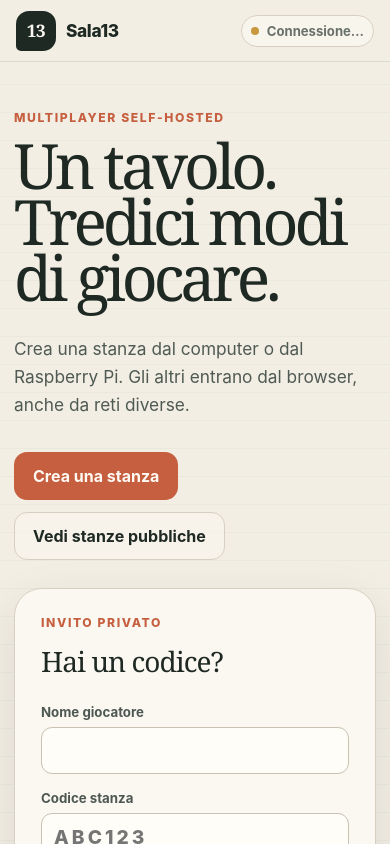
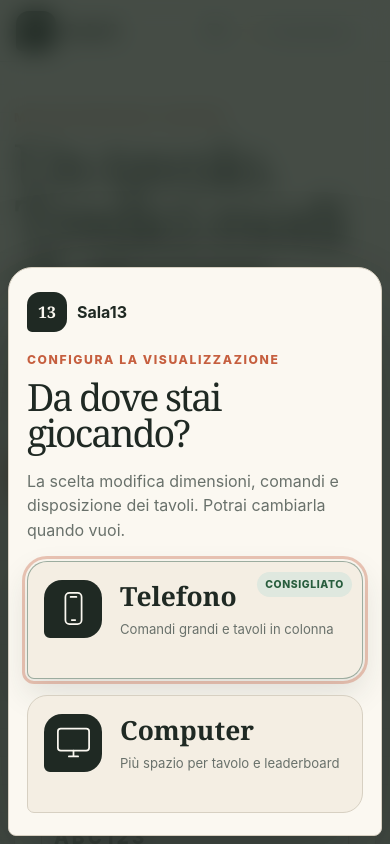
Before and after one commit to Bange263/sala13, a website: page apps/web/public/index.html in a window 390 px wide. Shown: the top 844 px of the page. Drawn offline with nearby package versions, Linux system fonts and the light colour scheme; files whose address does not match are found by name.

Commit message:
fix: support LAN browsers and device layouts

```diff
--- a/apps/server/package.json
+++ b/apps/server/package.json
@@ -1,6 +1,6 @@
 {
   "name": "@sala13/server",
-  "version": "0.3.1",
+  "version": "0.3.2",
   "private": true,
   "type": "module",
   "scripts": {
--- a/apps/server/src/create-application.js
+++ b/apps/server/src/create-application.js
@@ -56,7 +56,7 @@ export function createApplication(config = defaultConfig) {
     response.json({
       ok: true,
       service: "sala13",
-      version: "0.3.1",
+      version: "0.3.2",
       uptimeSeconds: Math.floor(process.uptime()),
       rooms: roomManager.rooms.size,
       clients: io.engine.clientsCount
--- a/apps/web/package.json
+++ b/apps/web/package.json
@@ -1,6 +1,6 @@
 {
   "name": "@sala13/web",
-  "version": "0.3.1",
+  "version": "0.3.2",
   "private": true,
   "type": "module"
 }
--- /dev/null
+++ b/apps/web/public/device-mode.css
@@ -0,0 +1,342 @@
+html[data-device-selecting="true"] {
+  overflow: hidden;
+}
+
+.device-gate {
+  position: fixed;
+  z-index: 1000;
+  inset: 0;
+  display: grid;
+  overflow-y: auto;
+  padding: max(18px, env(safe-area-inset-top)) max(18px, env(safe-area-inset-right)) max(18px, env(safe-area-inset-bottom)) max(18px, env(safe-area-inset-left));
+  place-items: center;
+  background: rgb(31 41 35 / 82%);
+  backdrop-filter: blur(12px);
+}
+
+.device-gate-card {
+  display: grid;
+  width: min(760px, 100%);
+  gap: 28px;
+  padding: clamp(24px, 5vw, 48px);
+  border: 1px solid #d7d0c2;
+  border-radius: 28px 28px 28px 9px;
+  background: #fbf8f1;
+  box-shadow: 0 34px 100px rgb(10 15 12 / 35%);
+}
+
+.device-gate-brand {
+  display: flex;
+  gap: 10px;
+  align-items: center;
+  font-size: 1rem;
+}
+
+.device-gate-brand span {
+  display: grid;
+  width: 40px;
+  height: 40px;
+  place-items: center;
+  border-radius: 13px 13px 13px 5px;
+  background: var(--ink);
+  color: var(--paper-raised);
+  font-family: Georgia, serif;
+  font-weight: 800;
+}
+
+.device-gate-card h1 {
+  margin: 0;
+  font-family: Georgia, "Times New Roman", serif;
+  font-size: clamp(2.35rem, 7vw, 4.8rem);
+  font-weight: 500;
+  letter-spacing: -0.055em;
+  line-height: 0.95;
+}
+
+.device-gate-copy {
+  max-width: 620px;
+  margin: 18px 0 0;
+  color: var(--muted);
+  font-size: 1rem;
+  line-height: 1.55;
+}
+
+.device-choice-grid {
+  display: grid;
+  grid-template-columns: repeat(2, minmax(0, 1fr));
+  gap: 14px;
+}
+
+.device-choice {
+  position: relative;
+  display: grid;
+  min-height: 210px;
+  gap: 14px;
+  align-content: start;
+  padding: 22px;
+  border: 1px solid var(--line);
+  border-radius: 20px 20px 20px 7px;
+  background: #f4eee3;
+  color: var(--ink);
+  cursor: pointer;
+  text-align: left;
+  transition: border-color 150ms ease, box-shadow 150ms ease, transform 150ms ease;
+}
+
+.device-choice:hover,
+.device-choice:focus-visible {
+  border-color: var(--green);
+  box-shadow: 0 14px 32px rgb(35 52 43 / 13%);
+  transform: translateY(-2px);
+}
+
+.device-choice[data-recommended="true"] {
+  border-color: rgb(49 92 77 / 45%);
+}
+
+.device-choice-icon {
+  display: grid;
+  width: 68px;
+  height: 68px;
+  place-items: center;
+  border-radius: 18px 18px 18px 6px;
+  background: var(--ink);
+  color: var(--paper-raised);
+}
+
+.device-choice-icon svg {
+  width: 43px;
+  fill: none;
+  stroke: currentColor;
+  stroke-linecap: round;
+  stroke-linejoin: round;
+  stroke-width: 3;
+}
+
+.device-choice-text {
+  display: grid;
+  gap: 6px;
+}
+
+.device-choice-text strong {
+  font-family: Georgia, serif;
+  font-size: 1.65rem;
+  font-weight: 600;
+}
+
+.device-choice-text small {
+  color: var(--muted);
+  font-size: 0.82rem;
+  line-height: 1.45;
+}
+
+.device-choice-status {
+  position: absolute;
+  top: 14px;
+  right: 14px;
+  padding: 6px 8px;
+  border-radius: 999px;
+  background: #dfe8df;
+  color: #285d3d;
+  font-size: 0.65rem;
+  font-weight: 850;
+  letter-spacing: 0.06em;
+  text-transform: uppercase;
+}
+
+.header-actions,
+.device-mode-switch {
+  display: flex;
+  gap: 9px;
+  align-items: center;
+}
+
+.device-mode-switch {
+  min-height: 38px;
+  padding: 7px 11px;
+  border: 1px solid var(--line);
+  border-radius: 999px;
+  background: rgb(251 248 241 / 70%);
+  color: var(--ink);
+  cursor: pointer;
+  font-size: 0.76rem;
+  font-weight: 750;
+}
+
+.device-mode-switch svg {
+  width: 19px;
+  height: 19px;
+  fill: none;
+  stroke: currentColor;
+  stroke-linecap: round;
+  stroke-linejoin: round;
+  stroke-width: 1.8;
+}
+
+html[data-device-mode="mobile"] .site-header {
+  min-height: 62px;
+  padding: 9px max(12px, env(safe-area-inset-right)) 9px max(12px, env(safe-area-inset-left));
+}
+
+html[data-device-mode="mobile"] .view,
+html[data-device-mode="mobile"] .room-view {
+  width: min(100% - 20px, 760px);
+}
+
+html[data-device-mode="mobile"] .home-view,
+html[data-device-mode="mobile"] .room-layout,
+html[data-device-mode="mobile"] .game-v2-layout,
+html[data-device-mode="mobile"] .naval-grids {
+  grid-template-columns: 1fr;
+}
+
+html[data-device-mode="mobile"] .home-view {
+  gap: 28px;
+  padding: 42px 0 64px;
+}
+
+html[data-device-mode="mobile"] .hero h1 {
+  font-size: clamp(3.1rem, 16vw, 5.2rem);
+}
+
+html[data-device-mode="mobile"] .game-grid {
+  grid-template-columns: 1fr;
+}
+
+html[data-device-mode="mobile"] .section-heading-row,
+html[data-device-mode="mobile"] .room-topbar,
+html[data-device-mode="mobile"] .game-v2-header {
+  align-items: stretch;
+  flex-direction: column;
+}
+
+html[data-device-mode="mobile"] .catalog-note {
+  text-align: left;
+}
+
+html[data-device-mode="mobile"] .room-code-card,
+html[data-device-mode="mobile"] .table-action-bar > .button,
+html[data-device-mode="mobile"] .table-action-bar > input,
+html[data-device-mode="mobile"] .table-action-bar > select {
+  width: 100%;
+}
+
+html[data-device-mode="mobile"] .players-panel {
+  position: static;
+  order: 2;
+}
+
+html[data-device-mode="mobile"] .game-leaderboard {
+  border-top: 1px solid var(--line);
+  border-left: 0;
+}
+
+html[data-device-mode="mobile"] .leaderboard-list {
+  grid-template-columns: 1fr;
+}
+
+html[data-device-mode="mobile"] .game-stage {
+  min-height: 420px;
+}
+
+html[data-device-mode="mobile"] .button {
+  min-height: 52px;
+}
+
+html[data-device-mode="mobile"] .blackjack-seats,
+html[data-device-mode="mobile"] .poker-seat-ring,
+html[data-device-mode="mobile"] .category-sheet,
+html[data-device-mode="mobile"] .hangman-puzzle {
+  grid-template-columns: 1fr;
+}
+
+html[data-device-mode="mobile"] .game-table-surface {
+  gap: 14px;
+  padding: 14px;
+}
+
+html[data-device-mode="mobile"] .table-card.size-small { width: 48px; }
+html[data-device-mode="mobile"] .table-card.size-normal { width: 66px; }
+html[data-device-mode="mobile"] .table-card.size-large { width: 78px; }
+
+html[data-device-mode="mobile"] .canvas-toolbar-v2 {
+  gap: 8px;
+}
+
+html[data-device-mode="mobile"] .color-swatch {
+  width: 36px;
+  height: 36px;
+}
+
+html[data-device-mode="mobile"] .brush-size {
+  width: 40px;
+  height: 40px;
+}
+
+html[data-device-mode="mobile"] .canvas-tool-button {
+  min-height: 42px;
+}
+
+html[data-device-mode="mobile"] .modal {
+  width: calc(100% - 12px);
+  max-height: calc(100dvh - 12px);
+  margin-bottom: 6px;
+  border-radius: 22px 22px 8px 8px;
+}
+
+@media (max-width: 640px) {
+  .device-gate {
+    align-items: end;
+    padding: 8px;
+  }
+
+  .device-gate-card {
+    gap: 20px;
+    padding: 24px 18px max(22px, env(safe-area-inset-bottom));
+    border-radius: 24px 24px 8px 8px;
+  }
+
+  .device-choice-grid {
+    grid-template-columns: 1fr;
+  }
+
+  .device-choice {
+    min-height: 118px;
+    grid-template-columns: 62px minmax(0, 1fr);
+    align-items: center;
+    padding: 16px;
+  }
+
+  .device-choice-icon {
+    width: 58px;
+    height: 58px;
+  }
+
+  .device-choice-icon svg {
+    width: 37px;
+  }
+
+  .device-choice-status {
+    top: 10px;
+    right: 10px;
+  }
+
+  .device-mode-switch {
+    width: 38px;
+    padding: 7px;
+    justify-content: center;
+  }
+
+  #device-mode-label {
+    position: absolute;
+    width: 1px;
+    height: 1px;
+    overflow: hidden;
+    clip: rect(0 0 0 0);
+    white-space: nowrap;
+  }
+
+  .header-actions {
+    gap: 6px;
+  }
+}
--- a/apps/web/public/index.html
+++ b/apps/web/public/index.html
@@ -1,5 +1,5 @@
 <!doctype html>
-<html lang="it">
+<html lang="it" data-device-mode="pending" data-device-selecting="true">
   <head>
     <meta charset="UTF-8" />
     <meta name="viewport" content="width=device-width, initial-scale=1" />
@@ -11,18 +11,62 @@
     <title>Sala13 — giochi allo stesso tavolo, ovunque</title>
     <link rel="stylesheet" href="/styles.css" />
     <link rel="stylesheet" href="/game-tables.css" />
+    <link rel="stylesheet" href="/device-mode.css" />
     <script src="/socket.io/socket.io.js" defer></script>
     <script type="module" src="/js/main.js"></script>
   </head>
   <body>
+    <section class="device-gate" id="device-gate" role="dialog" aria-modal="true" aria-labelledby="device-gate-title">
+      <div class="device-gate-card">
+        <div class="device-gate-brand" aria-hidden="true"><span>13</span><strong>Sala13</strong></div>
+        <div>
+          <p class="section-kicker">Configura la visualizzazione</p>
+          <h1 id="device-gate-title">Da dove stai giocando?</h1>
+          <p class="device-gate-copy">La scelta modifica dimensioni, comandi e disposizione dei tavoli. Potrai cambiarla quando vuoi.</p>
+        </div>
+        <div class="device-choice-grid">
+          <button class="device-choice" type="button" data-device-choice="mobile">
+            <span class="device-choice-icon" aria-hidden="true">
+              <svg viewBox="0 0 64 64" role="img">
+                <rect x="18" y="5" width="28" height="54" rx="7"></rect>
+                <path d="M27 12h10M29 52h6"></path>
+              </svg>
+            </span>
+            <span class="device-choice-text"><strong>Telefono</strong><small>Comandi grandi e tavoli in colonna</small></span>
+            <span class="device-choice-status" data-device-recommendation hidden>Consigliato</span>
+          </button>
+          <button class="device-choice" type="button" data-device-choice="desktop">
+            <span class="device-choice-icon" aria-hidden="true">
+              <svg viewBox="0 0 64 64" role="img">
+                <rect x="5" y="8" width="54" height="38" rx="5"></rect>
+                <path d="M24 56h16M32 46v10"></path>
+              </svg>
+            </span>
+            <span class="device-choice-text"><strong>Computer</strong><small>Più spazio per tavolo e leaderboard</small></span>
+            <span class="device-choice-status" data-device-recommendation hidden>Consigliato</span>
+          </button>
+        </div>
+      </div>
+    </section>
+
     <header class="site-header">
       <a class="brand" href="#" aria-label="Sala13, torna alla home">
         <span class="brand-mark" aria-hidden="true">13</span>
         <span>Sala13</span>
       </a>
-      <div class="connection-pill" id="connection-pill" data-state="connecting">
-        <span class="connection-dot" aria-hidden="true"></span>
-        <span id="connection-label">Connessione…</span>
+      <div class="header-actions">
+        <button class="device-mode-switch" id="device-mode-switch" type="button" aria-label="Cambia dispositivo">
+          <svg viewBox="0 0 24 24" aria-hidden="true">
+            <rect x="2.5" y="4" width="13" height="10" rx="1.8"></rect>
+            <path d="M7 18h4M9 14v4"></path>
+            <rect x="17" y="7" width="4.5" height="10" rx="1.2"></rect>
+          </svg>
+          <span id="device-mode-label">Dispositivo</span>
+        </button>
+        <div class="connection-pill" id="connection-pill" data-state="connecting">
+          <span class="connection-dot" aria-hidden="true"></span>
+          <span id="connection-label">Connessione…</span>
+        </div>
       </div>
     </header>
 
--- /dev/null
+++ b/apps/web/public/js/components/device-mode.js
@@ -0,0 +1,61 @@
+const validModes = new Set(["mobile", "desktop"]);
+
+export function recommendedDeviceMode({ viewportWidth, coarsePointer = false }) {
+  return viewportWidth <= 820 || coarsePointer ? "mobile" : "desktop";
+}
+
+export function applyDeviceMode(mode, root = document.documentElement) {
+  if (!validModes.has(mode)) throw new TypeError(`Modalità dispositivo non valida: ${mode}`);
+  root.dataset.deviceMode = mode;
+  root.dataset.deviceSelecting = "false";
+  return mode;
+}
+
+export function initializeDeviceMode({ documentRef = document, windowRef = window } = {}) {
+  const root = documentRef.documentElement;
+  const gate = documentRef.querySelector("#device-gate");
+  const switchButton = documentRef.querySelector("#device-mode-switch");
+  const switchLabel = documentRef.querySelector("#device-mode-label");
+  const choices = [...documentRef.querySelectorAll("[data-device-choice]")];
+  const coarsePointer = typeof windowRef.matchMedia === "function"
+    && windowRef.matchMedia("(pointer: coarse)").matches;
+  const recommendation = recommendedDeviceMode({
+    viewportWidth: windowRef.innerWidth,
+    coarsePointer
+  });
+
+  for (const choice of choices) {
+    const mode = choice.dataset.deviceChoice;
+    const badge = choice.querySelector("[data-device-recommendation]");
+    const recommended = mode === recommendation;
+    choice.dataset.recommended = String(recommended);
+    if (badge) badge.hidden = !recommended;
+  }
+
+  function openChooser() {
+    root.dataset.deviceSelecting = "true";
+    gate.hidden = false;
+    gate.setAttribute("aria-hidden", "false");
+    const preferred = choices.find((choice) => choice.dataset.deviceChoice === recommendation) ?? choices[0];
+    windowRef.requestAnimationFrame?.(() => preferred?.focus());
+  }
+
+  function selectMode(mode) {
+    applyDeviceMode(mode, root);
+    gate.hidden = true;
+    gate.setAttribute("aria-hidden", "true");
+    if (switchLabel) switchLabel.textContent = mode === "mobile" ? "Vista telefono" : "Vista PC";
+    switchButton?.setAttribute("aria-label", mode === "mobile"
+      ? "Vista telefono attiva. Cambia dispositivo"
+      : "Vista PC attiva. Cambia dispositivo");
+    windowRef.dispatchEvent?.(new CustomEvent("sala13:device-mode", { detail: { mode } }));
+  }
+
+  for (const choice of choices) {
+    choice.addEventListener("click", () => selectMode(choice.dataset.deviceChoice));
+  }
+  switchButton?.addEventListener("click", openChooser);
+  openChooser();
+
+  return { openChooser, selectMode, recommendation };
+}
--- a/apps/web/public/js/games/game-renderer-v2.js
+++ b/apps/web/public/js/games/game-renderer-v2.js
@@ -1,4 +1,5 @@
 import { cardElement, cardRow, coveredCards, chipElement, chipStack } from "./card-media.js";
+import { createUuid } from "../utils/id.js";
 import {
   actionBar,
   control,
@@ -875,7 +876,7 @@ function canvasTool(strokes, enabled, send) {
     const finishStroke = async () => {
       if (!points) return;
       if (points.length === 1) points.push({ ...points[0], x: Math.min(1, points[0].x + 0.001) });
-      const stroke = { id: crypto.randomUUID(), tool: erasing ? "eraser" : "brush", color: activeColor, size: brushSize, points };
+      const stroke = { id: createUuid(), tool: erasing ? "eraser" : "brush", color: activeColor, size: brushSize, points };
       points = null;
       await send({ type: "stroke", stroke });
     };
--- a/apps/web/public/js/games/game-renderer.js
+++ b/apps/web/public/js/games/game-renderer.js
@@ -1,4 +1,5 @@
 import { renderTicTacToe } from "./tic-tac-toe.js";
+import { createUuid } from "../utils/id.js";
 
 const SUITS = Object.freeze({
   hearts: "♥", diamonds: "♦", clubs: "♣", spades: "♠",
@@ -581,7 +582,7 @@ function canvasTool(strokes, enabled, send) {
     canvas.addEventListener("pointerup", async () => {
       if (!points) return;
       if (points.length === 1) points.push({ ...points[0], x: Math.min(1, points[0].x + 0.001) });
-      const stroke = { id: crypto.randomUUID(), tool: eraser.checked ? "eraser" : "brush", color: color.value, size: Number(size.value), points };
+      const stroke = { id: createUuid(), tool: eraser.checked ? "eraser" : "brush", color: color.value, size: Number(size.value), points };
       points = null;
       await send({ type: "stroke", stroke });
     });
--- a/apps/web/public/js/main.js
+++ b/apps/web/public/js/main.js
@@ -1,7 +1,11 @@
 import { GAME_CATALOG } from "/shared/game-catalog.js";
 import { CLIENT_EVENTS, ERROR_CODES, SERVER_EVENTS } from "/shared/protocol.js";
+import { initializeDeviceMode } from "./components/device-mode.js";
 import { createInfoModal } from "./components/info-modal.js";
 import { renderGame } from "./games/game-renderer-v2.js";
+import { createUuid } from "./utils/id.js";
+
+initializeDeviceMode();
 
 const storageKeys = {
   playerId: "sala13.playerId",
@@ -12,7 +16,7 @@ const storageKeys = {
 function stablePlayerId() {
   const stored = localStorage.getItem(storageKeys.playerId);
   if (stored) return stored;
-  const generated = crypto.randomUUID();
+  const generated = createUuid();
   localStorage.setItem(storageKeys.playerId, generated);
   return generated;
 }
--- a/package.json
+++ b/package.json
@@ -1,6 +1,6 @@
 {
   "name": "sala13",
-  "version": "0.3.1",
+  "version": "0.3.2",
   "private": true,
   "description": "A self-hosted real-time multiplayer game room for classrooms and friends.",
   "type": "module",
--- a/packages/shared/package.json
+++ b/packages/shared/package.json
@@ -1,6 +1,6 @@
 {
   "name": "@sala13/shared",
-  "version": "0.3.1",
+  "version": "0.3.2",
   "private": true,
   "type": "module",
   "exports": {
```
Also changed, not shown: apps/server/test/client-runtime.test.js (added, +80 -0 lines), apps/server/test/socket-flow.test.js (+7 -1 lines), apps/server/test/web-smoke.test.js (+19 -0 lines), apps/web/public/js/utils/id.js (added, +23 -0 lines), docs/ROADMAP.md (+9 -0 lines), README.md, 1 other file.
